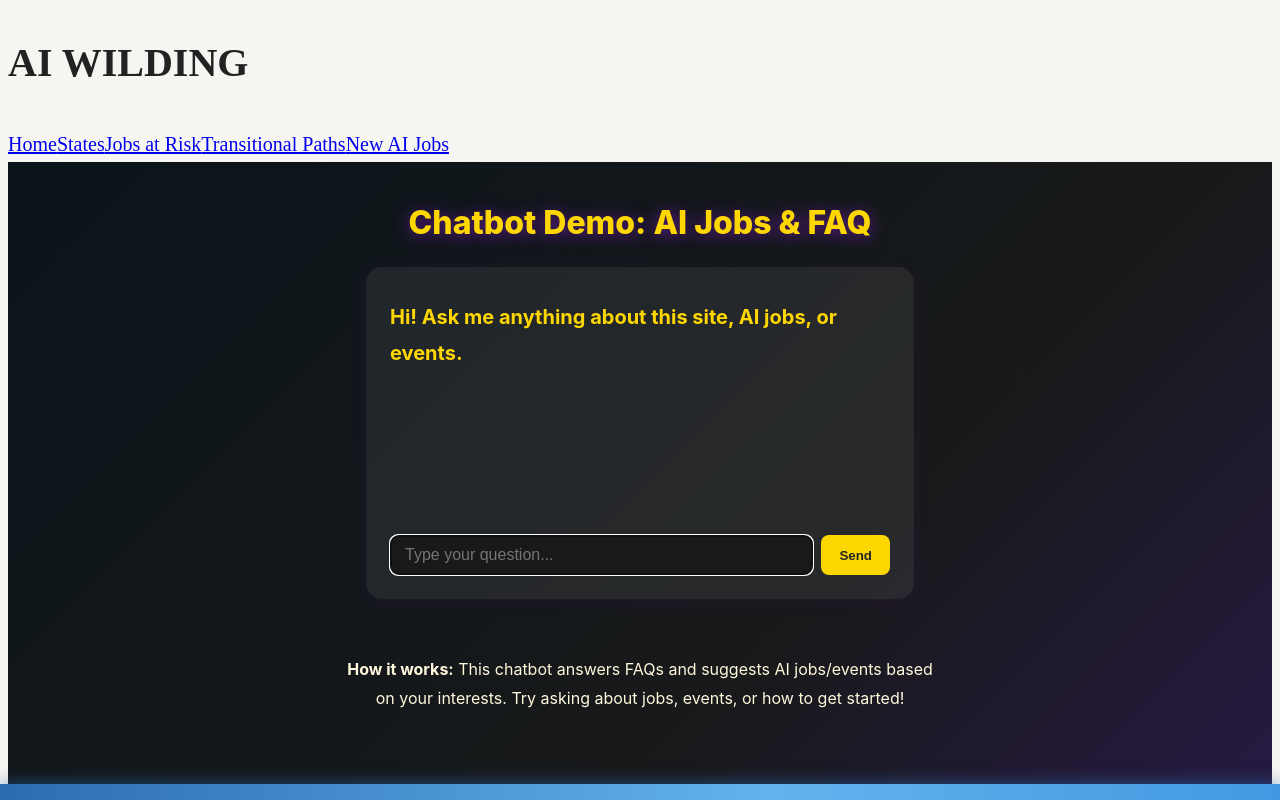
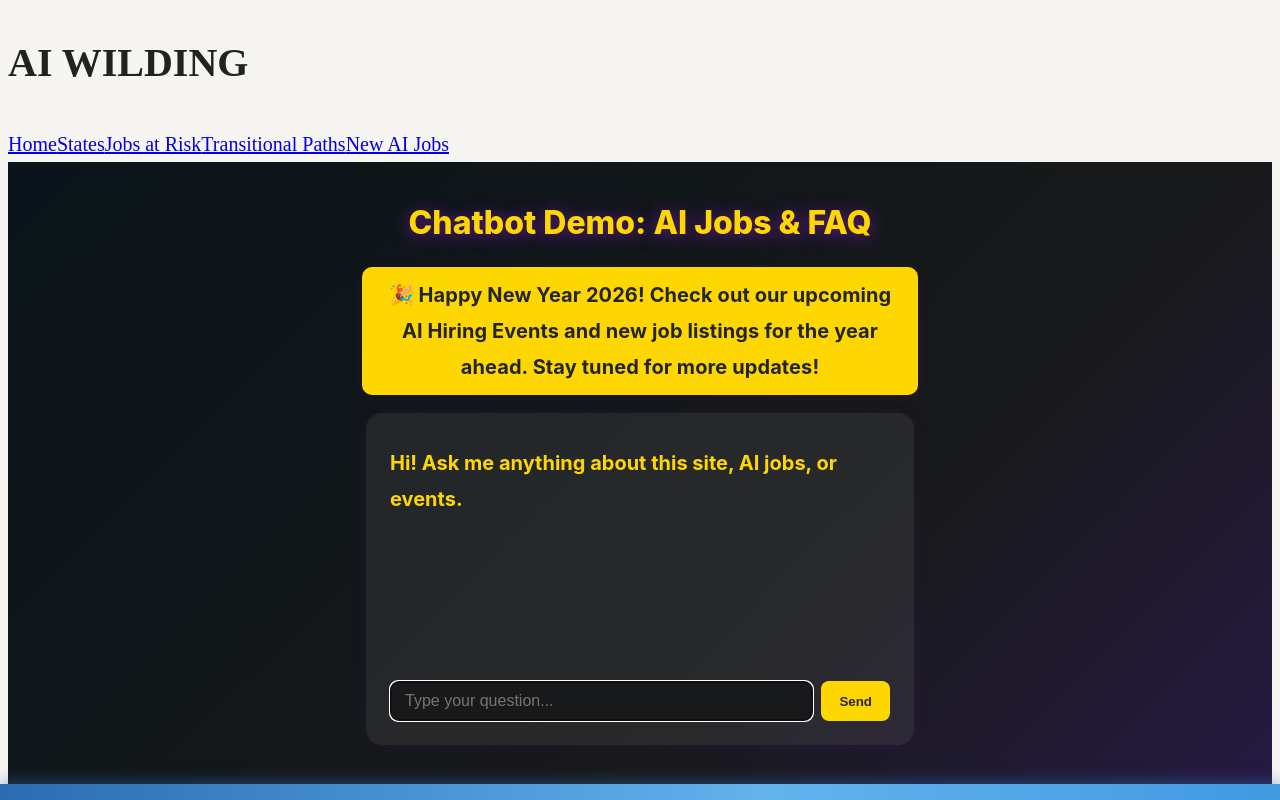
Before and after one commit to Shellzonit/auralis-sanctuary-, a Next.js app: page /chatbot-demo in a window 1280 px wide. Shown: the top 800 px of the page. Built offline with nearby package versions, Linux system fonts and the light colour scheme.

Commit message:
feat: add announcement/news feature to chatbot demo

```diff
--- a/app/chatbot-demo/page.tsx
+++ b/app/chatbot-demo/page.tsx
@@ -1,6 +1,9 @@
+
 import React, { useState } from "react";
 
 // Simple FAQ and AI job/event recommender chatbot
+// Latest announcement/news (update this string as needed)
+const ANNOUNCEMENT = "🎉 Happy New Year 2026! Check out our upcoming AI Hiring Events and new job listings for the year ahead. Stay tuned for more updates!";
 const FAQS = [
   {
     q: "What is this site about?",
@@ -47,14 +50,19 @@ export default function ChatbotDemo() {
   const [loading, setLoading] = useState(false);
 
   function getBotResponse(userMsg) {
-    // 1. FAQ match
-    const faq = FAQS.find(f => userMsg.toLowerCase().includes(f.q.toLowerCase().split(" ")[0]));
+    const msg = userMsg.toLowerCase();
+    // 1. Announcement/news match
+    if (/(news|announcement|update|what's new|latest)/.test(msg)) {
+      return ANNOUNCEMENT;
+    }
+    // 2. FAQ match
+    const faq = FAQS.find(f => msg.includes(f.q.toLowerCase().split(" ")[0]));
     if (faq) return faq.a;
-    // 2. Job suggestion
-    const job = JOB_SUGGESTIONS.find(j => userMsg.toLowerCase().includes(j.keyword));
+    // 3. Job suggestion
+    const job = JOB_SUGGESTIONS.find(j => msg.includes(j.keyword));
     if (job) return job.suggestion;
-    // 3. Fallback
-    return "I'm here to help with questions about AI jobs, events, and resources! Try asking about careers, events, or training.";
+    // 4. Fallback
+    return "I'm here to help with questions about AI jobs, events, and resources! Try asking about careers, events, or training. For the latest news, ask 'What's new?'";
   }
 
   const handleSend = (e) => {
@@ -76,6 +84,22 @@ export default function ChatbotDemo() {
       <h1 style={{ fontSize: "2rem", fontWeight: 800, color: "#ffd700", margin: "32px 0 16px 0", textShadow: "0 2px 16px #6a1b9a" }}>
         Chatbot Demo: AI Jobs & FAQ
       </h1>
+      {/* Announcement/news banner */}
+      <div style={{
+        background: "#ffd700",
+        color: "#232526",
+        borderRadius: 10,
+        padding: "10px 18px",
+        fontWeight: 700,
+        marginBottom: 18,
+        boxShadow: "0 2px 12px #6a1b9a22",
+        maxWidth: 520,
+        width: "100%",
+        textAlign: "center",
+        letterSpacing: 0.1,
+      }}>
+        {ANNOUNCEMENT}
+      </div>
       <section style={{ maxWidth: 500, width: '100%', background: "rgba(255,255,255,0.07)", borderRadius: 16, padding: 24, boxShadow: "0 2px 16px #6a1b9a22", marginBottom: 32 }}>
         <div style={{ minHeight: 220, marginBottom: 16 }}>
           {messages.map((msg, i) => (
@@ -103,7 +127,7 @@ export default function ChatbotDemo() {
         </form>
       </section>
       <div style={{ color: '#fff8dc', fontSize: '1rem', marginTop: 24, textAlign: 'center', maxWidth: 600 }}>
-        <strong>How it works:</strong> This chatbot answers FAQs and suggests AI jobs/events based on your interests. Try asking about jobs, events, or how to get started!
+        <strong>How it works:</strong> This chatbot answers FAQs, shares the latest news, and suggests AI jobs/events based on your interests. Try asking about jobs, events, news, or how to get started!
       </div>
     </main>
   );
```
